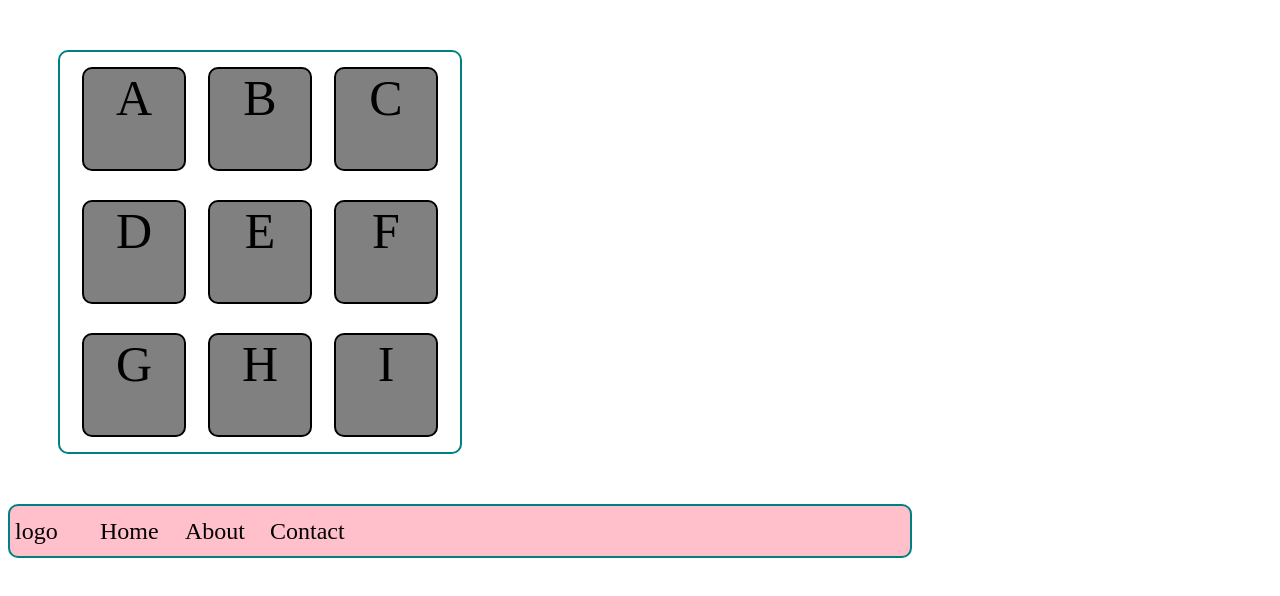
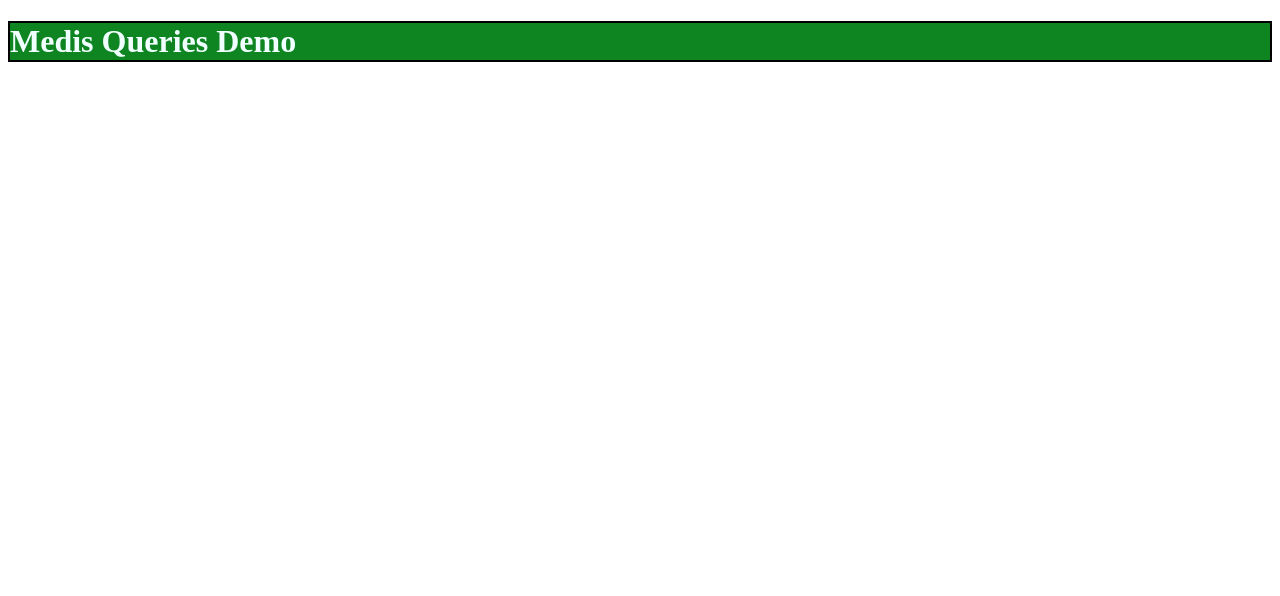
Before and after one commit to Urvijethwa/HTML-CSS, a plain HTML site: page p5.html in a window 1280 px wide. Drawn offline with Linux system fonts and the light colour scheme.

Commit message:
medis queries

```diff
--- /dev/null
+++ b/Animation.css
@@ -0,0 +1,43 @@
+h1{
+    background-color: rgb(27, 132, 224);
+    border: 2px solid black;
+}
+
+/* when my device width reaches the specified do...*/
+@media (width: 500px){
+    h1{
+        background-color: yellow;
+        color: pink;
+    }
+    div{
+        height: 200px;
+        width: 200px;
+        background-color: violet;
+    }
+}
+
+@media (min-width: 700px){
+    h1{
+        background-color: gray;
+    }
+}
+
+@media(max-width: 200px){
+    h1{
+        background-color: red;
+    }
+}
+
+@media(min-width: 600px) and (max-width: 650px){
+    h1{
+        background-color: black;
+        color: aliceblue;
+    }
+}
+
+@media(orientation: landscape){
+    h1{
+        background-color: rgb(15, 133, 34);
+        color: azure;
+    }
+}
--- a/p5.css
+++ b/p5.css
@@ -1,46 +1,28 @@
-#container{
-    height: 400px;
-    width: 400px;
-    margin: 50px;
-    background-color: white;
-    border: 2px solid teal;
-    align-items: center;
-    border-radius: 10px;
-    display: flex;
-    justify-content: space-evenly;
-    flex-wrap: wrap;
-    align-items: center;
+.Container{
+    width: 600px;
+    height: 300px;
+    background-color: pink;
+    display: inline-grid;
+
+    grid-template-columns: repeat(3, 1fr);
+    grid-template-rows: 1fr 1fr 1fr 1fr;
+    /* row-gap: 10px;
+    column-gap: 10px; */
+    /* first row second column */
+    /* grid-gap: 10px 10px; */
+    justify-items: end;
+    align-items: end;
+
 }
 
-#container div{
-    height: 100px;
+.item{
     width: 100px;
-    background-color: grey;
+    height: 50px;
+    background-color: yellow;
     border: 2px solid black;
-    border-radius: 10px;
-    font-size: 50px;
     text-align: center;
 }
 
-/*      <!-- ------------------------question2 ----------------------- --> */
-
-#flexcontainer{
-    height: 50px;
-    width: 900px;
-    background-color: pink;
-    display: flex;
-    border-radius: 10px;
-    border: 2px solid teal;
-    justify-content: flex-start;
-    align-content: center;
+.one{
+    justify-self: start;
 }
-
-#flexcontainer div{
-    height: 50px;
-    width: 80px;
-    border-radius: 10px;
-    margin-left: 5px;
-    /* brings the line into the center  */
-    line-height: 50px;
-    font-size: 24px;
-}
--- a/p5.html
+++ b/p5.html
@@ -1,37 +1,13 @@
 <!DOCTYPE html>
 <html lang="en">
 <head>
-    <meta charset="UTF-8">
-    <meta name="viewport" content="width=device-width, initial-scale=1.0">
-    <title>Document</title>
-    <link rel="stylesheet" href="p5.css">
+   <meta charset="UTF-8">
+   <meta name="viewport" content="width=device-width, initial-scale=1.0">
+   <title>Grid</title>
+   <link rel="stylesheet" href="Animation.css">
 </head>
 <body>
-    <!-- CSS practice question - part 5 -->
-
-    <!-- question 1 -->
-     <div id="container">
-        <div>A</div>
-        <div>B</div>
-        <div>C</div>
-        <div>D</div>
-        <div>E</div>
-        <div>F</div>
-        <div>G</div>
-        <div>H</div>
-        <div>I</div>
-     </div>
-
-
-     <!-- ------------------------question2 ----------------------- -->
-
-     <div id="flexcontainer">
-        <div>logo</div>
-        <div>Home</div>
-        <div>About</div>
-        <div>Contact</div>
-     </div>
-
-
+   <h1>Medis Queries Demo</h1>
+   <div></div>
 </body>
 </html>
```
